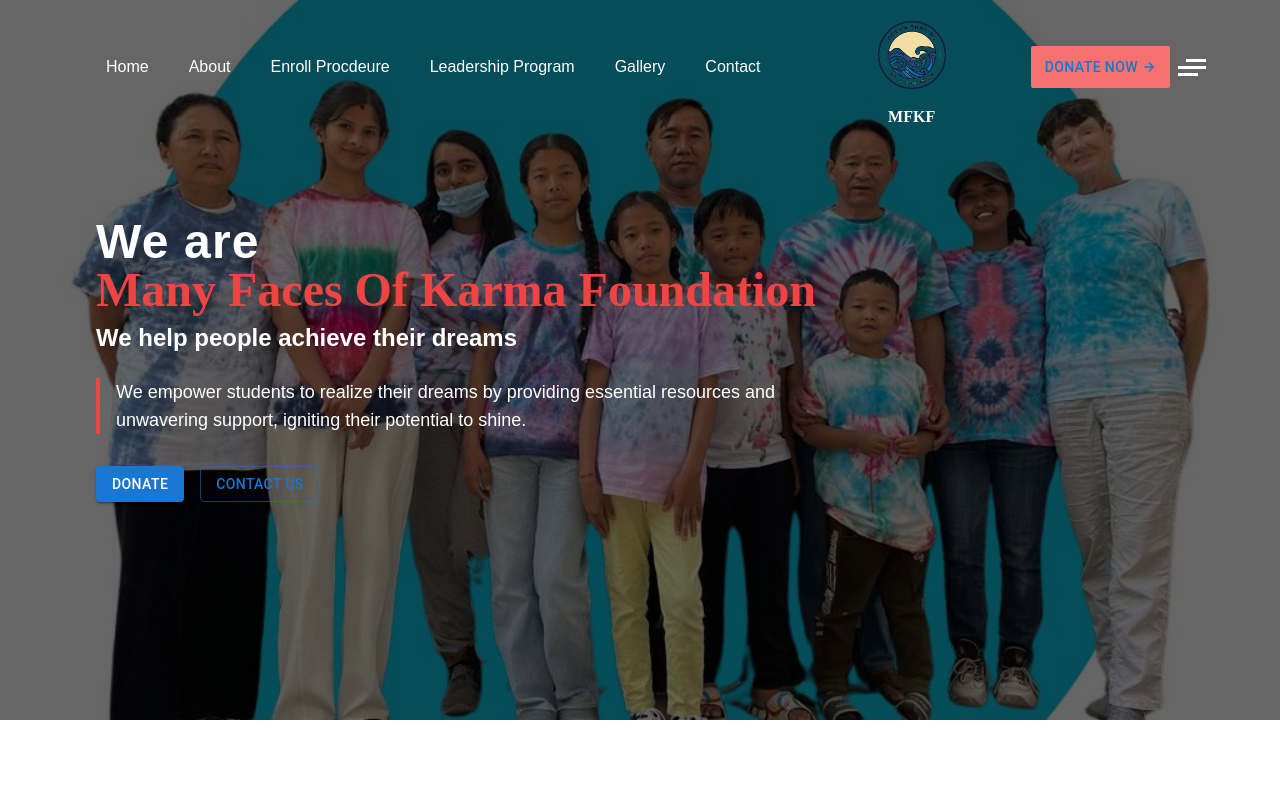
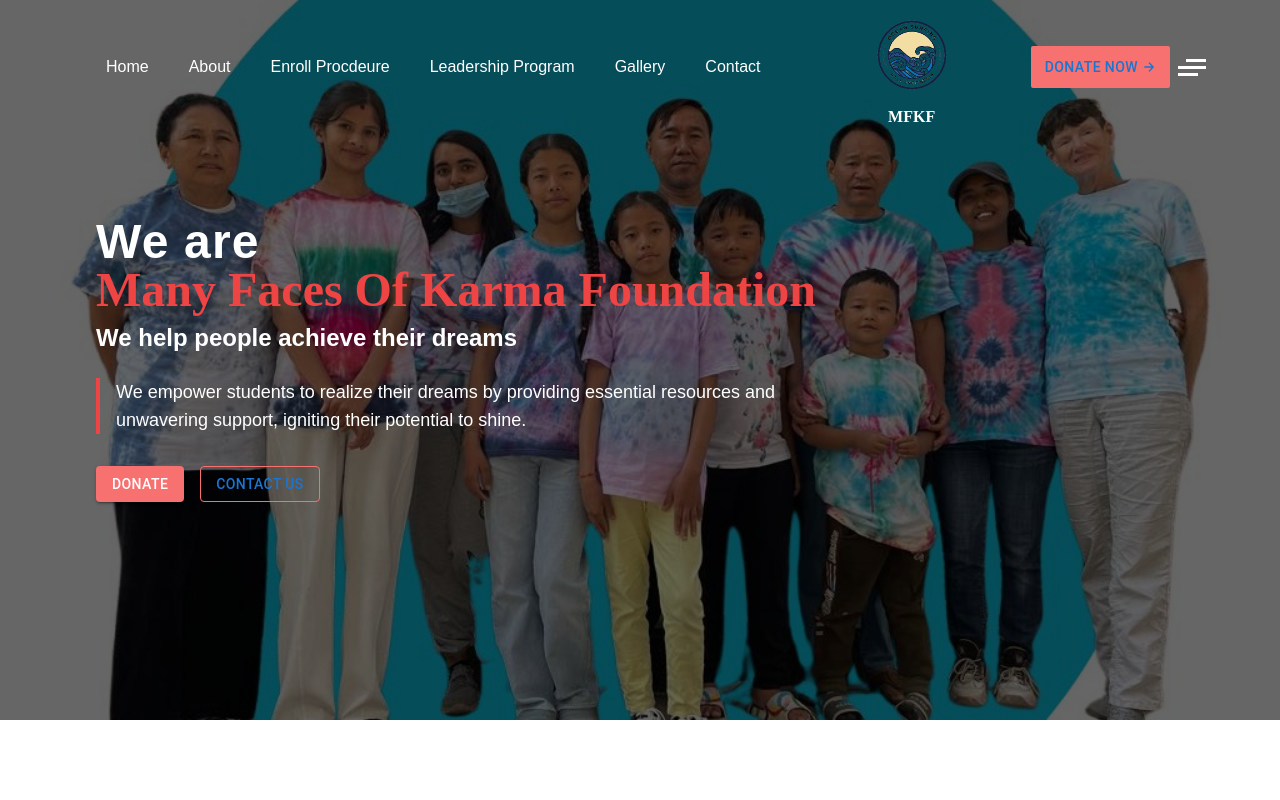
Before and after one commit to RupeshThakuri/MFKF, a Next.js app: page / in a window 1280 px wide. Shown: the top 800 px of the page. Built offline with nearby package versions, Linux system fonts and the light colour scheme; a web font is replaced by a local one.

Commit message:
commit color

```diff
--- a/src/components/Hero/Hero.jsx
+++ b/src/components/Hero/Hero.jsx
@@ -43,10 +43,10 @@
                     </p>
                 </div>
                 <div className="mt-8 flex flex-col sm:flex-row sm:space-x-4 space-y-4 sm:space-y-0">
-                    <Button variant="contained" className="py-2 px-6 bg-red-400 hover:bg-red-500 sm:bg-red-400">
+                    <Button variant="contained" className={`py-2 px-6 bg-red-400 hover:bg-red-500 sm:bg-red-400 ${style.contained}`}>
                         Donate
                     </Button>
-                    <Button variant="outlined" className="py-2 px-6 text-white border-white sm:text-white sm:border-red-400">
+                    <Button variant="outlined" className={`py-2 px-6 text-white border-white sm:text-white sm:border-red-400 ${style.outlined}`}>
                         Contact Us
                     </Button>
                 </div>
--- a/src/components/Hero/Hero.module.css
+++ b/src/components/Hero/Hero.module.css
@@ -2,10 +2,6 @@
 
 .heroCont{
     height: 90vh;
-}
-
-.donate_hero_btn {
-    border: 1px solid #4ADE80;
 }
 
 .contact_hero_btn {
@@ -13,13 +9,26 @@
 }
 
 .contact_hero_btn:hover {
-    background-color: #4ADE80;
     border: none;
 }
 
 /* orgnization name */
 .orgName{
     font-family: 'Mansalva', cursive !important;
+}
+
+
+/* btn colour donate and contact */
+.contained{
+    background-color: #F87171 !important;
+}
+
+.contained:hover{
+    background-color: #EF4444 !important;
+}
+
+.outlined{
+    border-color: #F87171 !important;
 }
 
 @media (max-width: 640px) {
```
